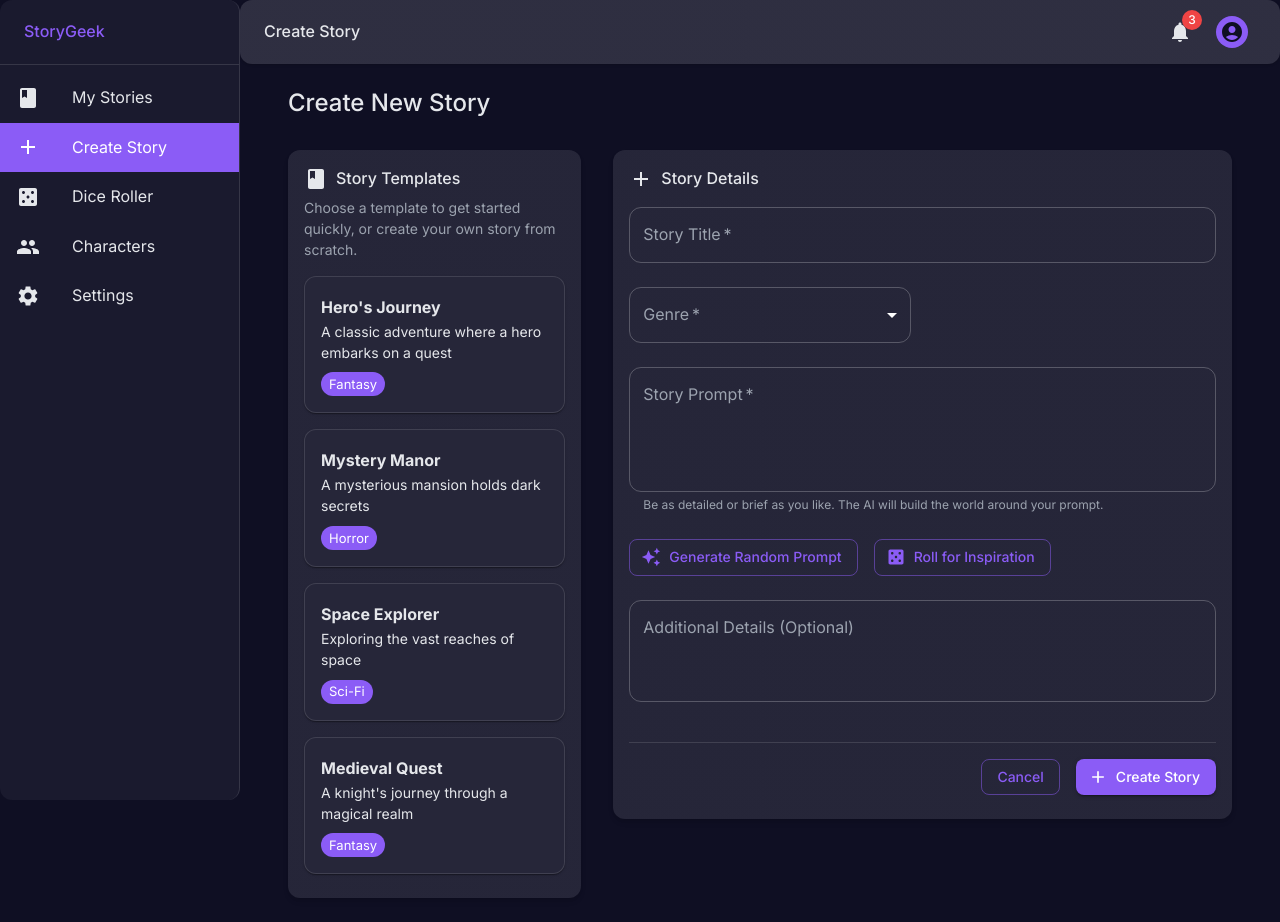
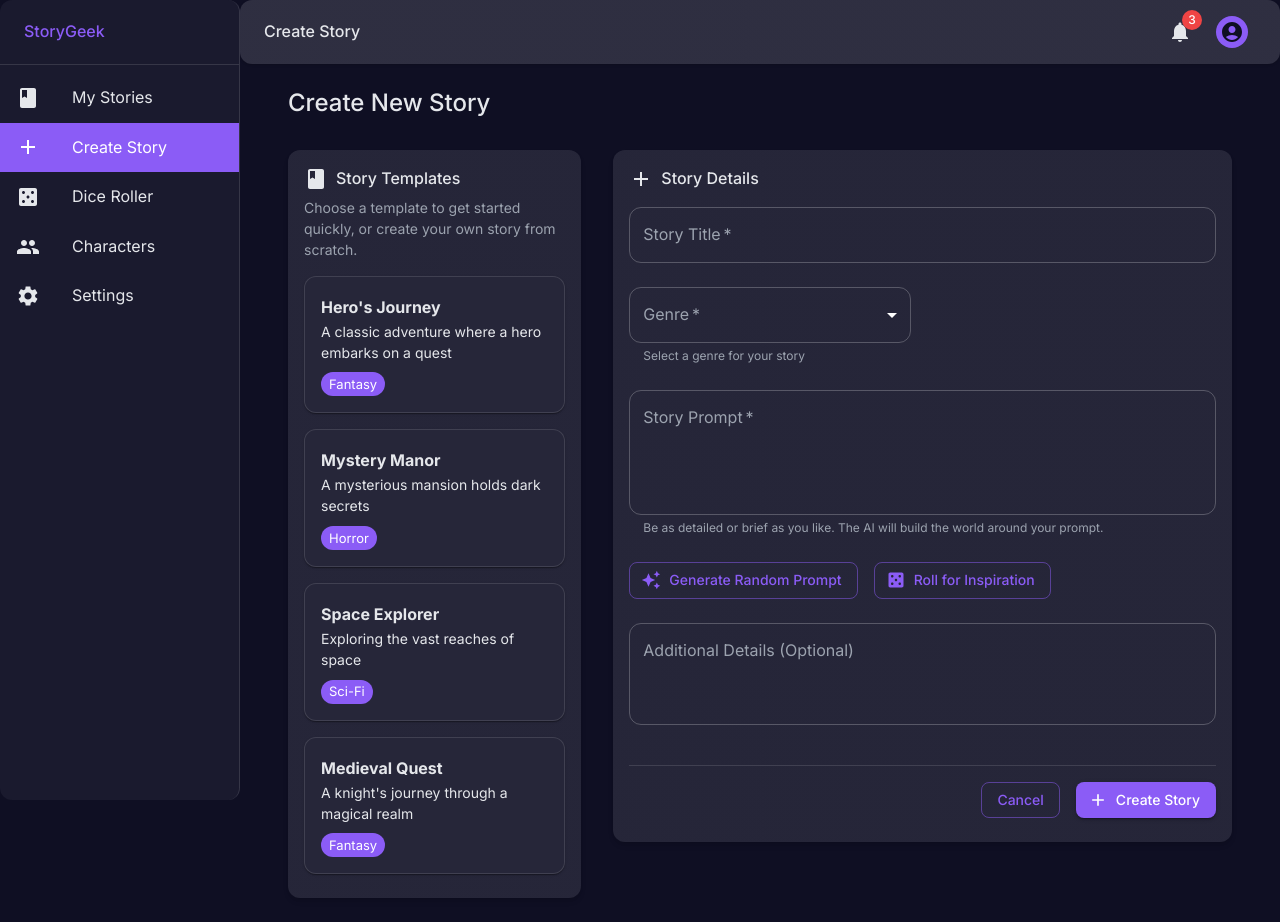
Before and after one commit to clintgeek/StoryGeek, a React (Vite) app in the folder frontend/: page /create in a window 1280 px wide. Built offline with nearby package versions, Linux system fonts and the light colour scheme; the HTML template or start-up script is replaced by a standard one.

Commit message:
initial build issues

```diff
--- a/frontend/src/pages/StoryCreation.jsx
+++ b/frontend/src/pages/StoryCreation.jsx
@@ -6,10 +6,6 @@ import {
   Typography,
   TextField,
   Button,
-  FormControl,
-  InputLabel,
-  Select,
-  MenuItem,
   Grid,
   Chip,
   Alert,
@@ -237,20 +233,21 @@ function StoryCreation() {
                   </Grid>
 
                   <Grid item xs={12} md={6}>
-                    <FormControl fullWidth required>
-                      <InputLabel>Genre</InputLabel>
-                      <Select
+                    <TextField
+                      fullWidth
+                      select
+                      label="Genre"
                       value={formData.genre}
-                        label="Genre"
                       onChange={handleInputChange('genre')}
+                      required
+                      helperText="Select a genre for your story"
                     >
                       {genres.map((genre) => (
-                          <MenuItem key={genre} value={genre}>
+                        <option key={genre} value={genre}>
                           {genre}
-                          </MenuItem>
+                        </option>
                       ))}
-                      </Select>
-                    </FormControl>
+                    </TextField>
                   </Grid>
 
                   <Grid item xs={12}>
```
Lines whose indentation alone changed are shown as unchanged.
